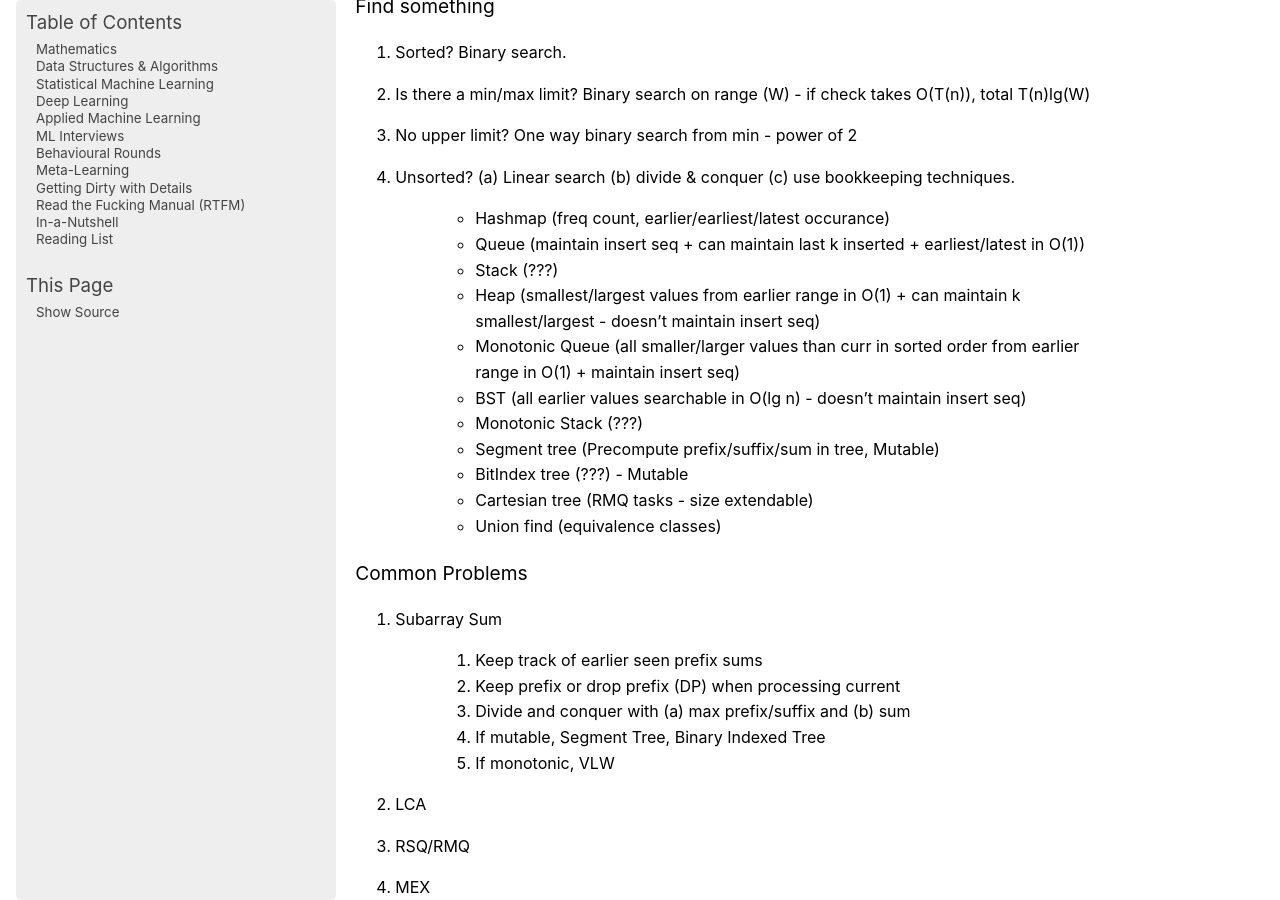
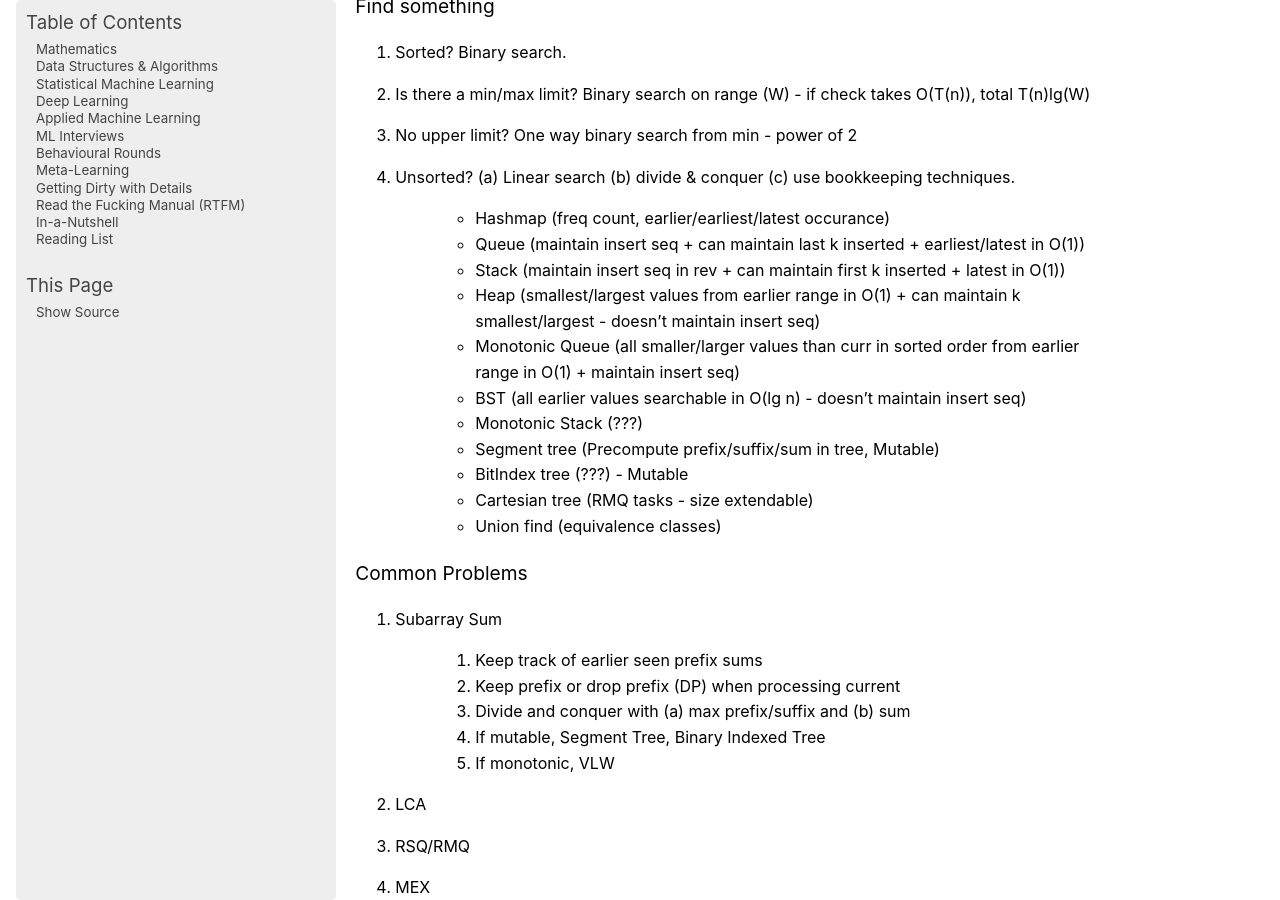
Before and after one commit to uselesstechjunks/leetcode, a Sphinx documentation site: the page built from docs/source/dsa/index.rst, in a window 1280 px wide and 900 px high, scrolled down 405 px. Built offline with Sphinx 7.4.7, drawn with Linux system fonts in a browser that asks for light colours; pages that are not in the unit, such as notebooks, are missing from menus.

Commit message:
Update index.rst

```diff
--- a/docs/source/dsa/index.rst
+++ b/docs/source/dsa/index.rst
@@ -21,7 +21,7 @@ Find something
 
 	- Hashmap (freq count, earlier/earliest/latest occurance)
 	- Queue (maintain insert seq + can maintain last k inserted + earliest/latest in O(1))
-	- Stack (???)
+	- Stack (maintain insert seq in rev + can maintain first k inserted + latest in O(1))
 	- Heap (smallest/largest values from earlier range in O(1) + can maintain k smallest/largest - doesn't maintain insert seq)
 	- Monotonic Queue (all smaller/larger values than curr in sorted order from earlier range in O(1) + maintain insert seq)
 	- BST (all earlier values searchable in O(lg n) - doesn't maintain insert seq)
```
